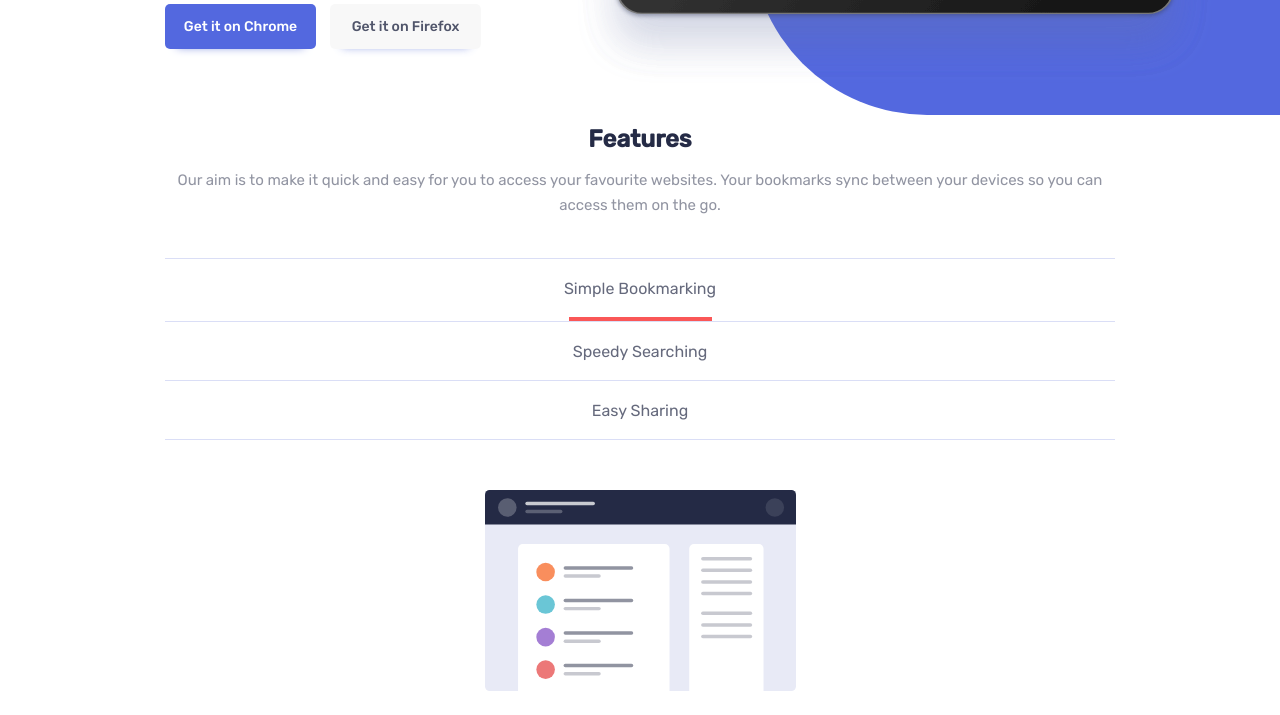
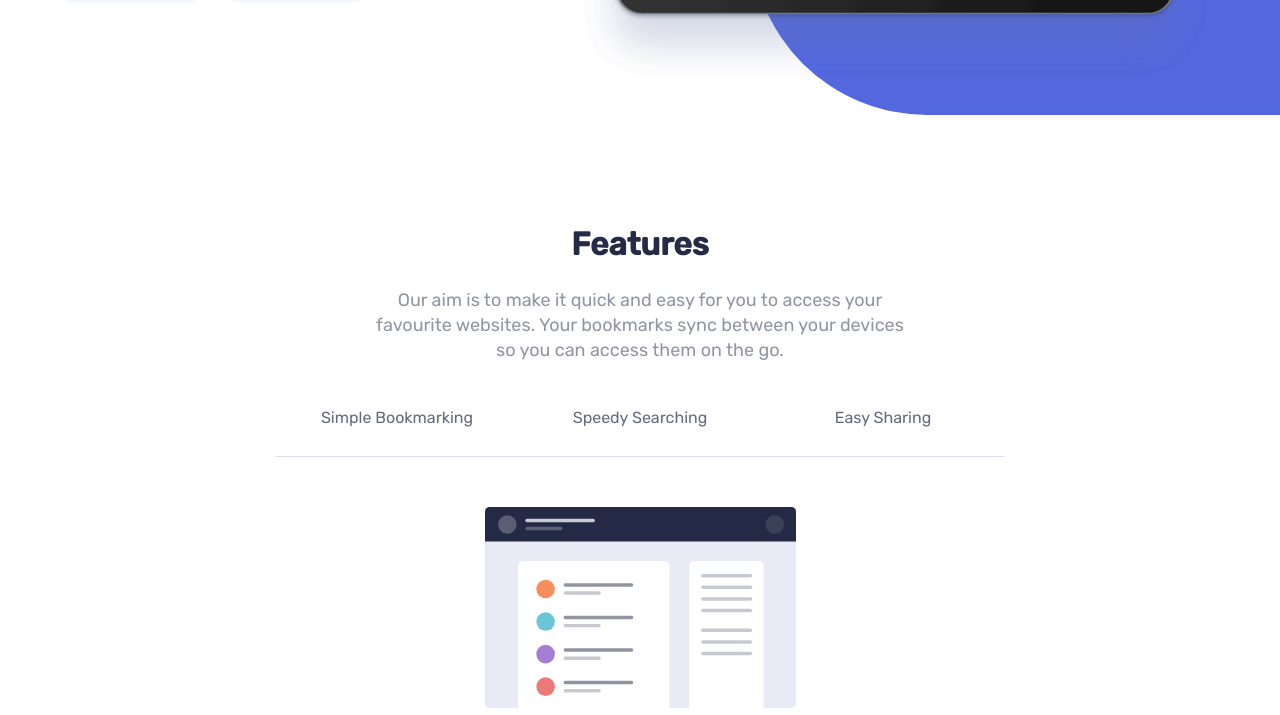
Before and after one commit to SimasG/bookmark-landing-page, a website: page index.html in a window 1280 px wide. Shown: the part 575-1290 px from the top of the page. Drawn offline with Linux system fonts and the light colour scheme.

Commit message:
progressed on the desktop feature tabs

```diff
--- a/_features.scss
+++ b/_features.scss
@@ -134,3 +134,77 @@
 [data-tab-content].active {
     display: block;
 }
+
+.feature-border-desktop {
+    display: none;
+}
+
+.hr-features-desktop {
+    display: none;
+}
+
+
+
+@media (min-width: 767px) {
+
+// Ideally should be refactored to _styles.scss
+.h2-heading {
+    font-size: var(--heading-secondary-desktop);
+}
+
+.paragraph {
+    font-size: var(--main-paragraph);
+    width: 54rem;
+    margin: 1rem auto;
+}
+
+.features {
+    display: flex;
+    justify-content: center;
+    align-items: center;
+    width: 73rem;
+    margin: 0 auto;
+    padding: 0;
+   .feature-list {
+       margin: 1rem auto;
+       flex-direction: row;
+       .hr-features {
+           display: none;
+       }
+       .feature-link {
+           width: 24.3rem;
+           text-align: center;
+       }
+       .feature-border {
+        background-color: $primary-soft-red;
+        width: 14.3rem;
+        height: 0.4rem;
+        display: none;
+        }
+    }
+
+    // .feature-border-desktop {
+    //     background-color: $primary-soft-red;
+    //     width: 14.3rem;
+    //     height: 0.4rem;
+    // }
+}
+
+.hr-features-desktop {
+    display: block;
+    border-top: 1px solid rgba(73, 93, 207, 0.2);
+    width: 73rem;
+    border-left: none;
+    border-right: none;
+    border-bottom: none;
+    margin: 0 auto;
+}
+
+// Feature Heros
+.features-container {
+
+}
+
+
+
+}
--- a/_hero.scss
+++ b/_hero.scss
@@ -70,16 +70,18 @@
         flex-direction: row-reverse;
         justify-content: space-between;
         align-items: center;
+        margin-bottom: 10rem;
         .hero-text {
             padding: 0;
             margin: 0;
-            margin-top: 14rem;
+            margin-top: 9rem;
             width: 54rem;
             height: 29.2rem;
             .hero-heading {
                 font-size: var(--heading-primary-desktop);
                 text-align: left;
                 padding: 0;
+                margin-bottom: 3rem;
             }
             .hero-paragraph {
                 font-size: var(--main-paragraph);
--- a/_styles.scss
+++ b/_styles.scss
@@ -50,12 +50,11 @@ body {
 
     --menu-text: 1.3rem;
     --heading-primary-desktop: 4.8rem;
+    --heading-secondary-desktop: 3.2rem;
 
     --main-paragraph: 1.8rem;
 
-    // --heading-secondary: 3.2rem;
     // --heading-tertiary: 2rem;
-    // --main-paragraph: 1.8rem;
     // --button-text: 1.4rem;
     // --list-text: 1.6rem;
     // --menu-text: 1.3rem;
--- a/index.html
+++ b/index.html
@@ -99,18 +99,20 @@
       <div class="features">
         <!-- Features Tabs -->
         <ul class="feature-list">
-          <hr class="hr-features">
+          <hr class="hr-features hr-features-1">
           <li data-tab-target="#bookmark" data-tab-underline="#bookmark-border" class="feature-link active">Simple Bookmarking</li>
           <div class="feature-border border-bookmark active" id="bookmark-border" data-tab-underline-child></div>
-          <hr class="hr-features">
+          <hr class="hr-features hr-features-2">
           <li data-tab-target="#searching" data-tab-underline="#searching-border" class="feature-link">Speedy Searching</li>
-          <hr class="hr-features">
+          <hr class="hr-features hr-features-3">
           <div class="feature-border border-searching" id="searching-border" data-tab-underline-child></div>
           <li data-tab-target="#sharing" data-tab-underline="#sharing-border" class="feature-link">Easy Sharing</li>
-          <hr class="hr-features">
+          <hr class="hr-features hr-features-4">
           <div class="feature-border border-sharing" id="sharing-border" data-tab-underline-child></div>
         </ul>
       </div>
+      <div class="feature-border-desktop"></div>
+      <hr class="hr-features-desktop">
 
       <div class="features-container">
         <div class="features-bookmark active" id="bookmark" data-tab-content>
```
Also changed, not shown: main.css, 1 other file.
